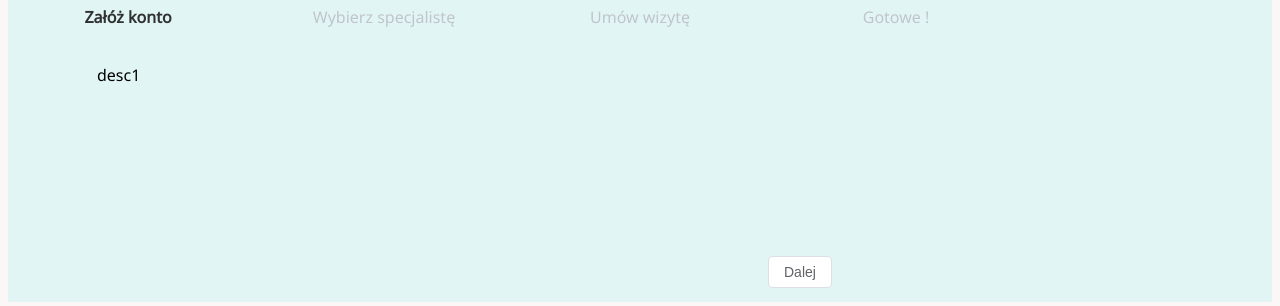
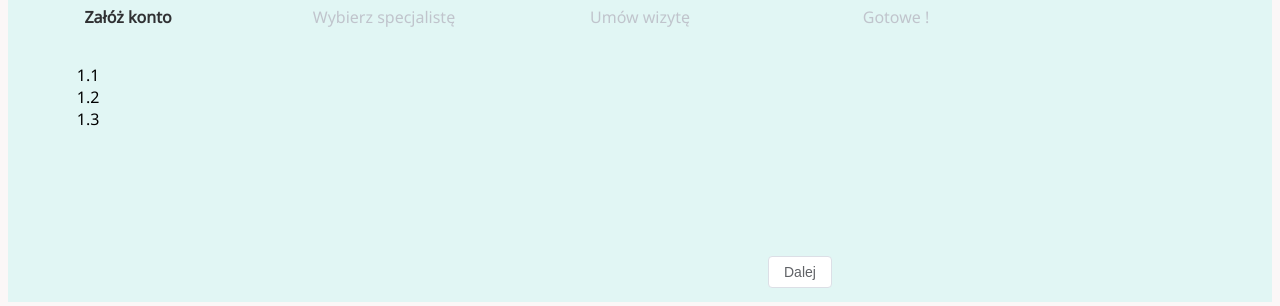
Before and after one commit to CleverDarkSolutions/vue-with-element-plus, a Vue app: page / in a window 1280 px wide. Shown: the part 1216-1522 px from the top of the page. Built offline with nearby package versions, Linux system fonts and the light colour scheme.

Commit message:
list works

```diff
--- a/src/components/HowTo.vue
+++ b/src/components/HowTo.vue
@@ -9,8 +9,9 @@
         </el-steps>
         <el-button @click='nextStep' class='btn'>Dalej</el-button>
         <div class='step-description'>
-            <el-icon></el-icon>
-            {{ this.descriptions[this.step] }}
+          <div v-for='element in descriptions[step]' :key='element'>
+            <span v-for='key in element' :key='key'>{{ key }}</span>
+          </div>
         </div>
     </div>
 </template>
@@ -23,10 +24,10 @@ export default defineComponent({
     return {
       step: 0,
       descriptions: [
-        'desc1', // to be changed
-        'desc2',
-        'desc3',
-        'desc4'
+        ['1.1', '1.2', '1.3'], // to be changed
+        ['2.1', '2.2', '2.3'],
+        ['3.1', '3.2', '3.3'],
+        ['4.1', '4.2', '4.3']
       ]
     }
   },
```
